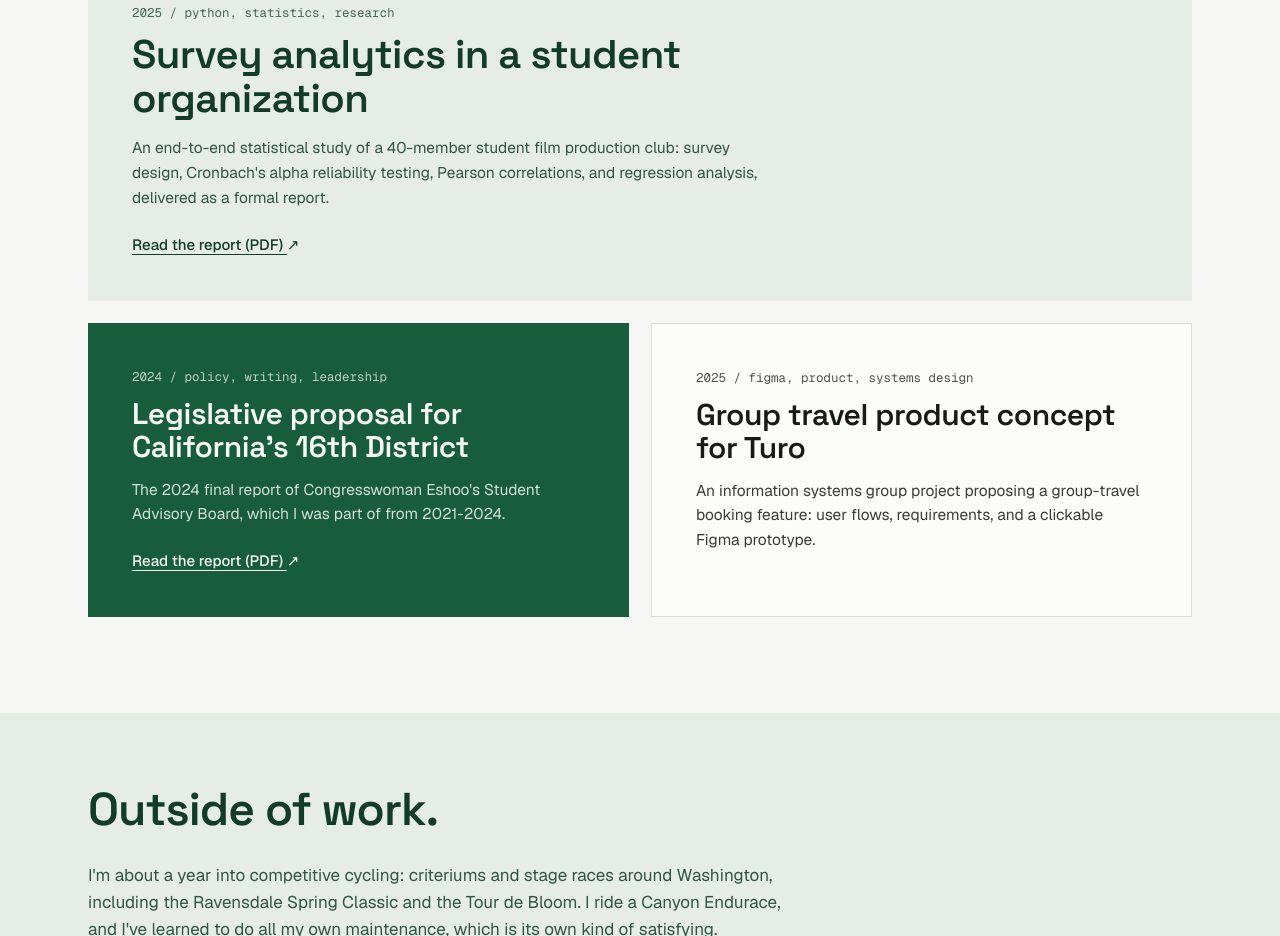
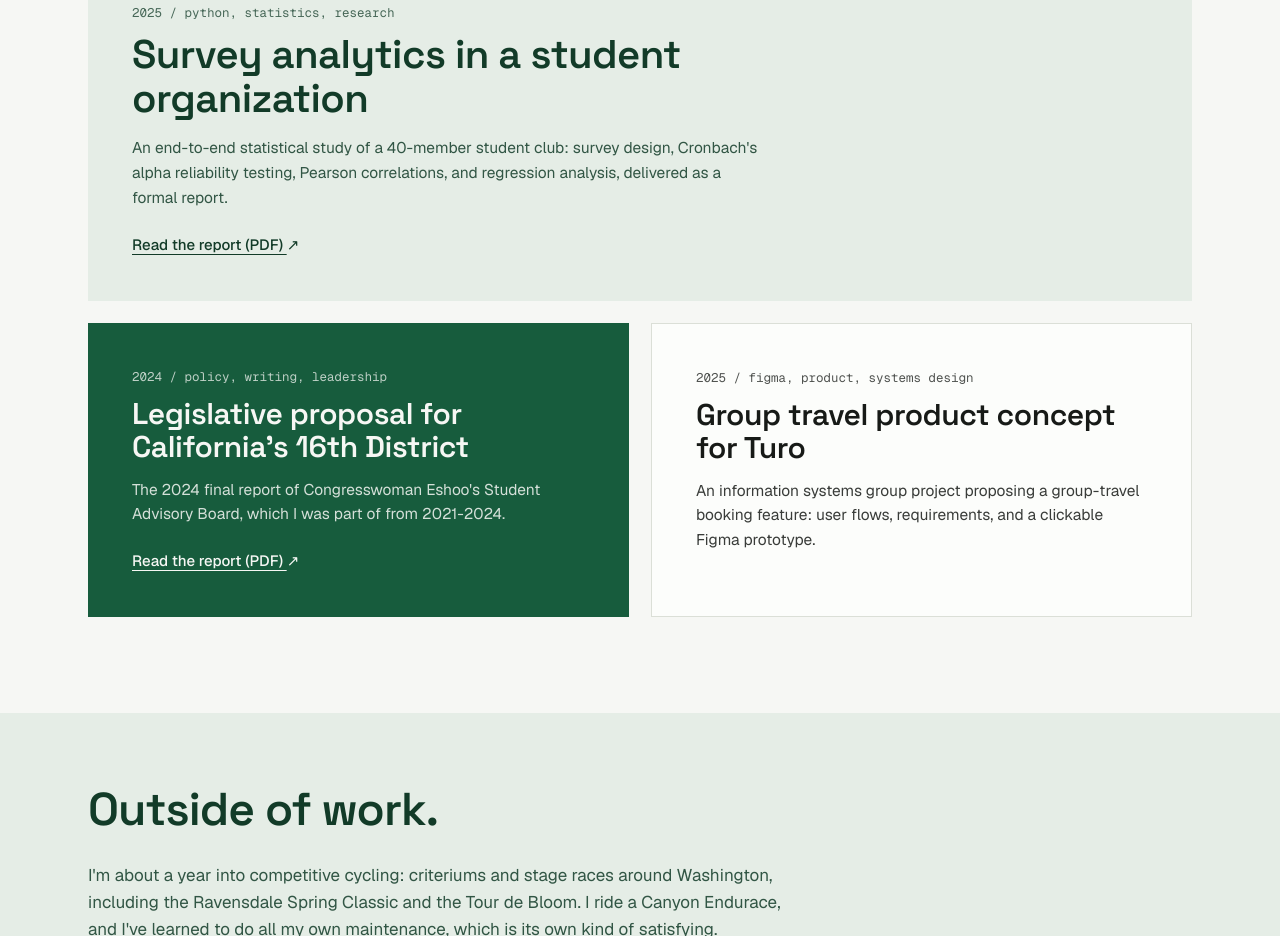
Before and after one commit to matthewdmueller/mywebsite, a plain HTML site: page index.html in a window 1280 px wide. Shown: the part 3245-4181 px from the top of the page. Drawn offline with Linux system fonts and the light colour scheme.

Commit message:
Update index.html

```diff
--- a/index.html
+++ b/index.html
@@ -152,7 +152,7 @@ const SITE = {
     {
       title: "Survey analytics in a student organization",
       year: "2025",
-      blurb: "An end-to-end statistical study of a 40-member student film production club: survey design, Cronbach's alpha reliability testing, Pearson correlations, and regression analysis, delivered as a formal report.",
+      blurb: "An end-to-end statistical study of a 40-member student club: survey design, Cronbach's alpha reliability testing, Pearson correlations, and regression analysis, delivered as a formal report.",
       tags: ["python", "statistics", "research"],
       link: "files/mgmt-300-final-report.pdf",
       linkLabel: "Read the report (PDF)",
```
